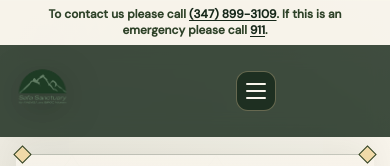
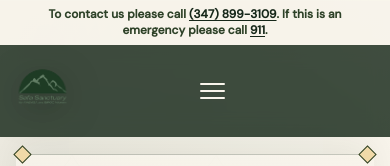
Before and after one commit to Volta-NYC/safa-sanctuary, a Next.js app: page / in a window 390 px wide. Shown: the top 166 px of the page. Built offline with nearby package versions, Linux system fonts and the light colour scheme.

Commit message:
fix: align mobile menu drawer

```diff
--- a/app/globals.css
+++ b/app/globals.css
@@ -1691,9 +1691,39 @@ footer a:hover {
   }
 
   .menu-toggle {
-    width: 2.5rem;
+    width: 2rem;
     height: 2.5rem;
     flex: 0 0 auto;
+    justify-content: flex-end;
+    border-color: transparent;
+    background: transparent;
+    border-radius: 0;
+    padding: 0;
+  }
+
+  .menu-toggle > span {
+    width: 1.55rem;
+  }
+
+  .menu-toggle > span > span {
+    width: 1.55rem;
+  }
+
+  .mobile-panel {
+    margin-left: auto;
+    width: min(18rem, calc(100vw - 0.75rem));
+    border-left: 1px solid rgba(240, 217, 168, 0.2);
+    border-bottom-left-radius: 18px;
+  }
+
+  .mobile-panel nav {
+    width: 100%;
+    padding-inline: 0.75rem;
+  }
+
+  .mobile-panel a {
+    text-align: right;
+    justify-content: flex-end;
   }
 
   .contact-alert-bar {
```
